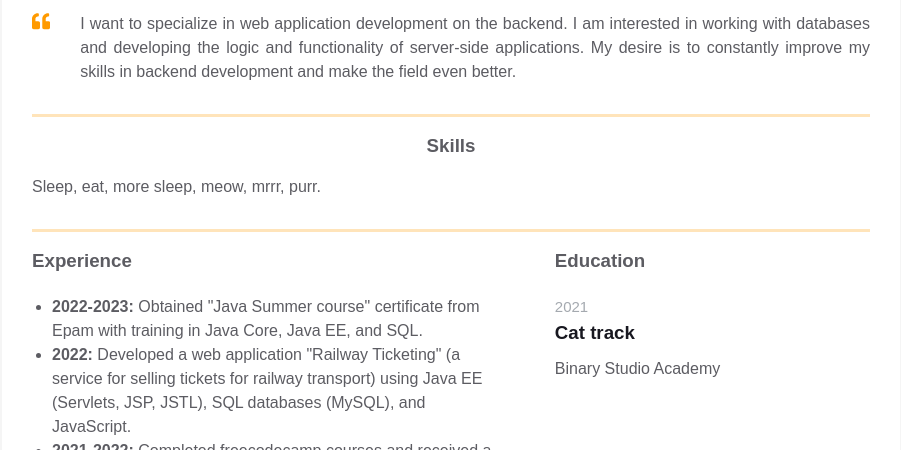
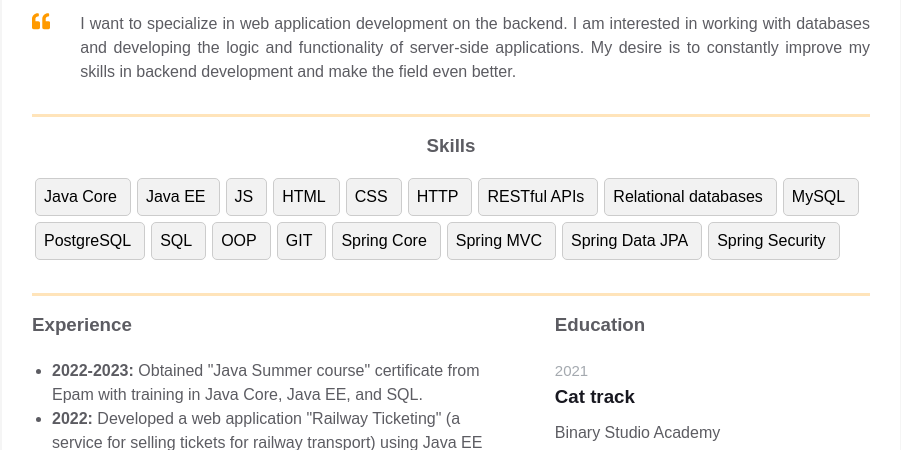
Before and after one commit to denred/homepage, a plain HTML site: page index.html in a window 1280 px wide. Shown: the part 350-800 px from the top of the page, without its empty margins (189-1090 px from the left). Drawn offline with Linux system fonts and the light colour scheme.

Commit message:
add skills block to index.html and update styles.css for skills block

```diff
--- a/index.html
+++ b/index.html
@@ -184,9 +184,25 @@
           <div class="resume__block">
             <div class="skills">
               <h3 class="skills__header">Skills</h3>
-              <p class="skills__text">
-                Sleep, eat, more sleep, meow, mrrr, purr.
-              </p>
+              <div class="skills-container">
+                <div class="skills-item"><span>Java Core</span></div>
+                <div class="skills-item"><span>Java EE</span></div>
+                <div class="skills-item"><span>JS</span></div>
+                <div class="skills-item"><span>HTML</span></div>
+                <div class="skills-item"><span>CSS</span></div>
+                <div class="skills-item"><span>HTTP</span></div>
+                <div class="skills-item"><span>RESTful APIs</span></div>
+                <div class="skills-item"><span>Relational databases</span></div>
+                <div class="skills-item"><span>MySQL</span></div>
+                <div class="skills-item"><span>PostgreSQL</span></div>
+                <div class="skills-item"><span>SQL</span></div>
+                <div class="skills-item"><span>OOP</span></div>
+                <div class="skills-item"><span>GIT</span></div>
+                <div class="skills-item"><span>Spring Core</span></div>
+                <div class="skills-item"><span>Spring MVC</span></div>
+                <div class="skills-item"><span>Spring Data JPA</span></div>
+                <div class="skills-item"><span>Spring Security</span></div>
+              </div>
             </div>
           </div>
         </div>
--- a/styles.css
+++ b/styles.css
@@ -270,3 +270,22 @@ body {
 .additional-info__languages-item {
     color: var(--secondary-text-color);
 }
+
+
+.skills-container {
+    display: flex;
+    flex-wrap: wrap;
+  }
+
+  .skills-item {
+    margin: 3px;
+    padding: 6px 8px;
+    background-color: #f2f2f2;
+    border: 1px solid #ccc;
+    border-radius: 5px;
+    display: inline-block;
+  }
+
+  .skills-item span {
+    margin-right: 5px;
+  }
```
